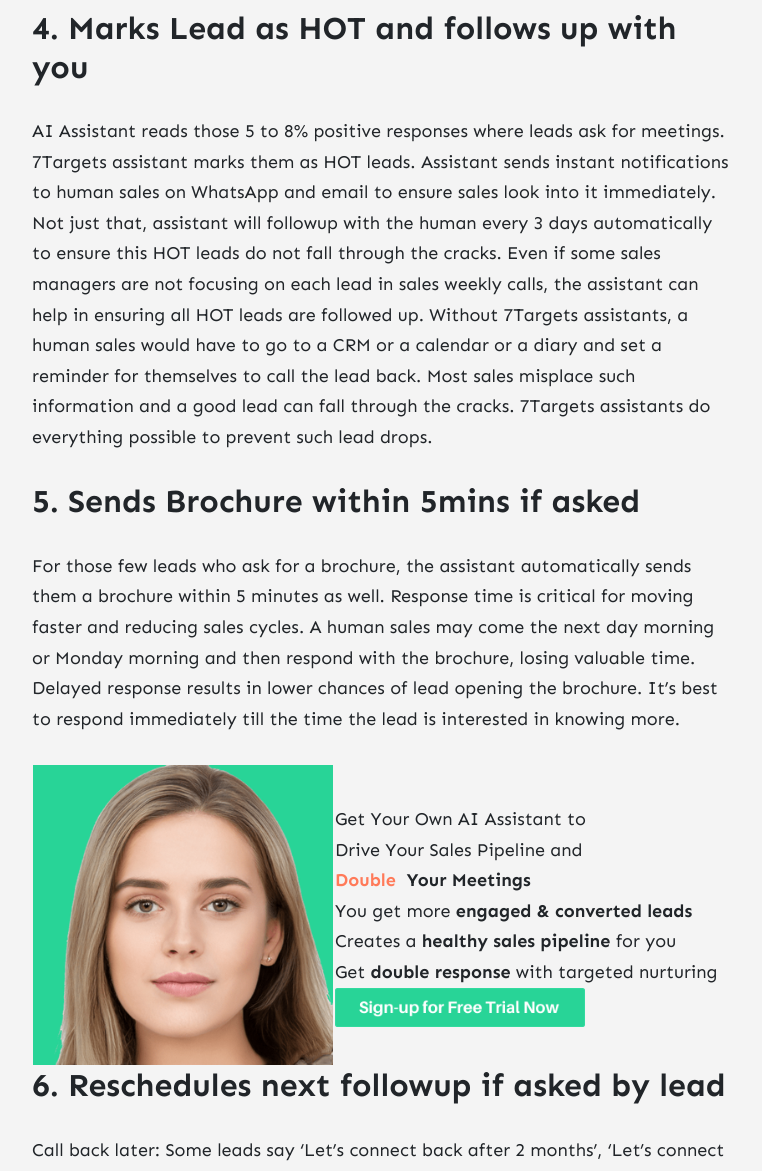
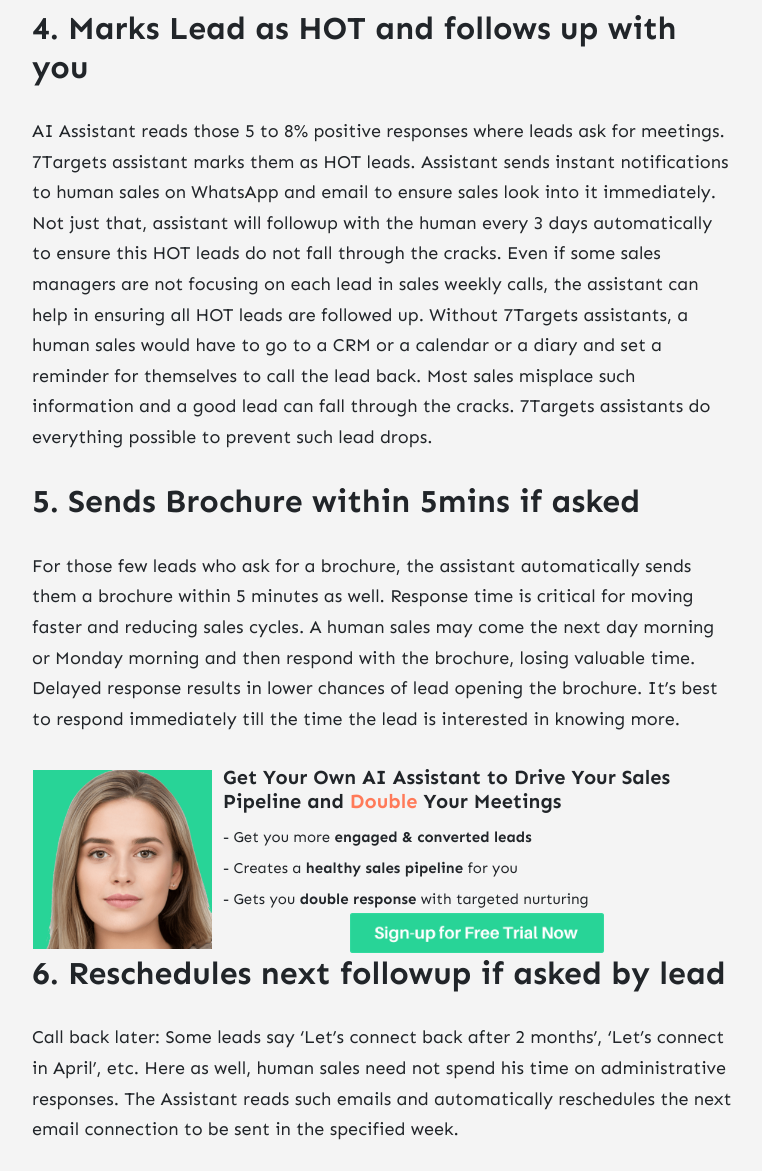
Before and after one commit to shrutisharma27/blog, a Jekyll site: the page built from _posts/2021-3-13-how-assistant-reads-emails-and-responds-automatically.md, in a window 1280 px wide. Shown: the part 2437-3608 px from the top of the page, without its empty margins (258-1020 px from the left). Built offline with Jekyll 4.4.1, drawn with Linux system fonts in a browser that asks for light colours; nearby versions of some CDN libraries; comment, search, counter and statistics services are not loaded; grey boxes are pictures that could not be loaded.

Commit message:
proper positioning

```diff
--- a/_posts/2021-3-13-how-assistant-reads-emails-and-responds-automatically.md
+++ b/_posts/2021-3-13-how-assistant-reads-emails-and-responds-automatically.md
@@ -48,17 +48,18 @@
 
 For those few leads who ask for a brochure, the assistant automatically sends them a brochure within 5 minutes as well. Response time is critical for moving faster and reducing sales cycles. A human sales may come the next day morning or Monday morning and then respond with the brochure, losing valuable time. Delayed response results in lower chances of lead opening the brochure. It's best to respond immediately till the time the lead is interested in knowing more.
 
-<table border="0">
- <tr>
-    <td><img src="../assets/images/Ai-assistant.png" alt="" border=0 height=400 width=300></td>
-    <td> Get Your Own AI Assistant to<br>Drive Your Sales Pipeline and<br><b><span style="color: #ff7a59;">Double&nbsp;</span> Your Meetings</b>
-    <br>You get more <b>engaged & converted leads</b>
-    <br>Creates a <b>healthy sales pipeline</b> for you
-    <br>Get <b>double response</b> with targeted nurturing
-<br>
- <a href="https://7targets.ai/sign-up.html?utm_medium=img-cta&utm_source=blog"> <img src="../assets/images/cta-button.png" height=40 width=250 lt="DON'T FORGET THIS"></a></td>
+<table border="0" >
+ <tr >
+    <td style="padding-right: 10px;"><img src="../assets/images/Ai-assistant.png" ></td>
+    <td > <h5>Get Your Own AI Assistant to Drive Your Sales Pipeline and <b><span style="color: #ff7a59;">Double</span> Your Meetings</b></h5>
+    <span style="font-size: 15px;">- Get you more <b>engaged & converted leads</b><br>
+    - Creates a <b>healthy sales pipeline</b> for you<br>
+    - Gets you <b>double response</b> with targeted nurturing </span>
+    <br>
+ <a href="https://7targets.ai/sign-up.html?utm_medium=img-cta&utm_source=blog"> <img src="../assets/images/cta-button.png" class="img-center"></a></td>
  </tr>
 </table>
+
 
 ## 6. Reschedules next followup if asked by lead
 
--- a/assets/css/theme.scss
+++ b/assets/css/theme.scss
@@ -781,3 +781,10 @@
         height : 100%
     }
 }
+
+.img-center {
+    display: block;
+    margin-left: auto;
+    margin-right: auto;
+    width: 50%;
+  }
```
